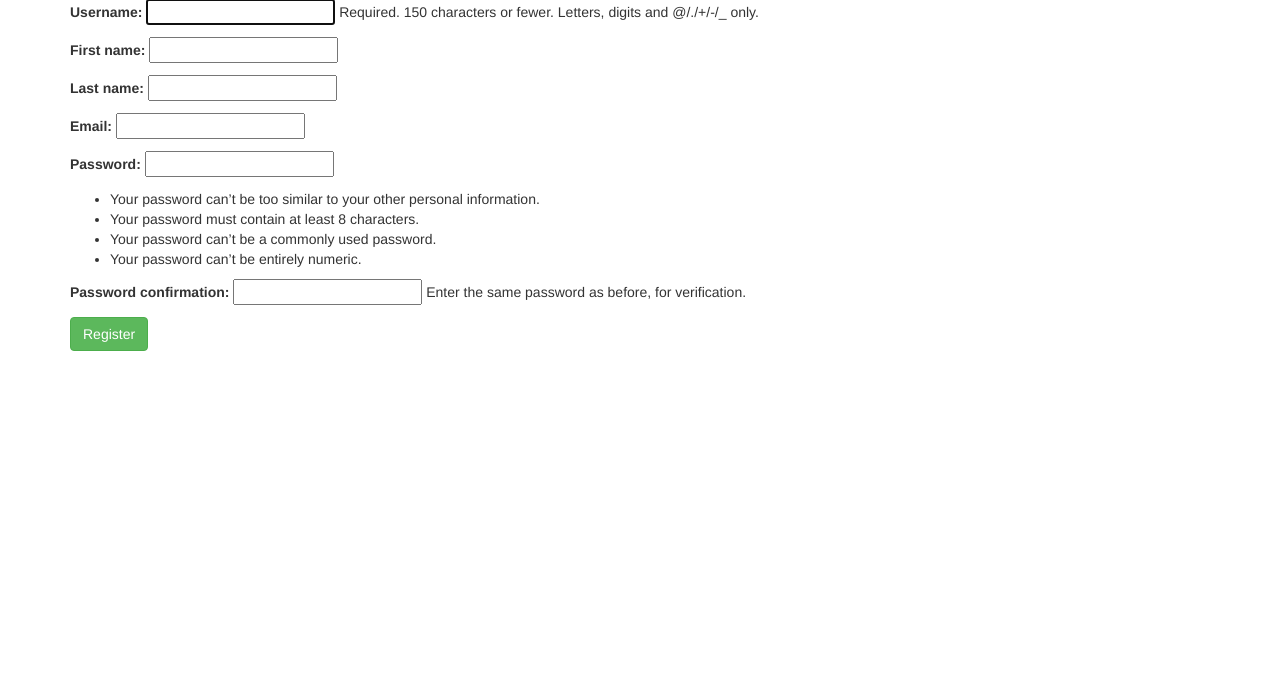
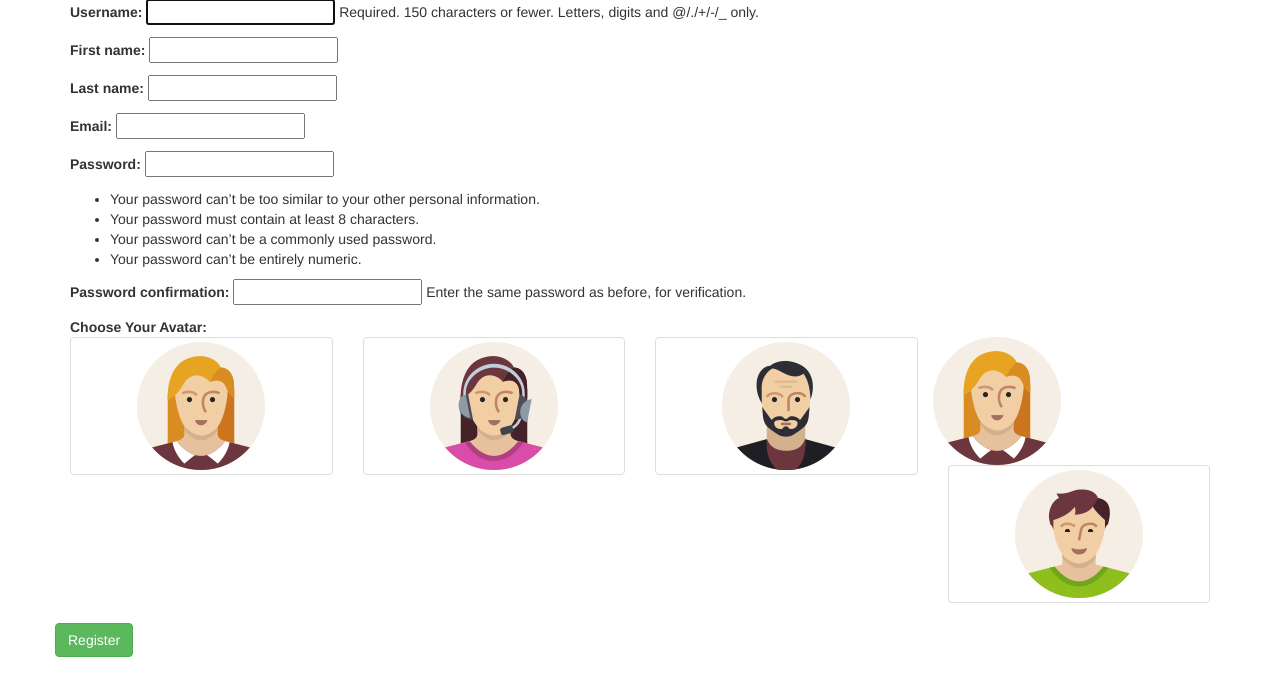
Before and after one commit to giorgited/messenger_django, a Django app: page /accounts/register/ in a window 1280 px wide. Shown: the part 73-769 px from the top of the page. Run offline with Django 3.2, Linux system fonts and the light colour scheme; some libraries are stand-ins or nearby versions.

Commit message:
read me updates and register UI changes

```diff
--- /dev/null
+++ b/accounts/static/accounts/register-style.css
@@ -0,0 +1,6 @@
+.avatar:hover {
+    outline: 2px solid black;
+}
+.avatar .selected {
+    box-shadow:0px 12px 22px 1px #333;
+}
--- a/accounts/templates/accounts/register.html
+++ b/accounts/templates/accounts/register.html
@@ -1,10 +1,30 @@
 {% extends 'not_logedin_base.html' %}
 
 {% block body%}
+{% load static %}
+<link rel="stylesheet" href="{% static 'accounts/register-style.css' %}">
+
 <div class="container ">
     <form method="post">
         {% csrf_token %} {{ form.as_p}}
+        <!-- <option
+            data-img-src="{% static 'accounts/images/avatars/girl_1.png' %}"
+            value='42'> -->
+            <b>Choose Your Avatar:</b>
+            <div class="row">
+                <div class="col-md-12">
+                        <div class="item active">
+                            <div class="row">
+                              <img src="{% static 'accounts/images/avatars/girl_1.png' %}" class="avatar" alt="Cinque Terre">
+                              <div class="col-md-3"><a href="#" class="thumbnail"><img src="{% static 'accounts/images/avatars/girl_1.png' %}" alt="Image" style="max-width:100%;"></a></div>
+                              <div class="col-md-3"><a href="#" class="thumbnail"><img src="{% static 'accounts/images/avatars/girl_2.png' %}" alt="Image" style="max-width:100%;"></a></div>
+                              <div class="col-md-3"><a href="#" class="thumbnail"><img src="{% static 'accounts/images/avatars/man_beard_avatar.png' %}" alt="Image" style="max-width:100%;"></a></div>
+                              <div class="col-md-3"><a href="#" class="thumbnail"><img src="{% static 'accounts/images/avatars/man_green_avatar.png' %}" alt="Image" style="max-width:100%;"></a></div>
+                            </div><!--.row-->
+                        </div><!--.item-->
+                </div>
         <button class="btn btn-md btn-success" type="submit" name="button">Register</button>
+
     </form>
 </div>
 {% endblock %}
--- a/accounts/templates/accounts/userInfo.html
+++ b/accounts/templates/accounts/userInfo.html
@@ -68,7 +68,6 @@ crossorigin="anonymous">
             {% csrf_token %}
             <div class="container">
                 <p>
-
                     Username: {{user.username}}<br> First Name: {{ user.first_name }}<br> Last Name: {{ user.last_name }}<br> Email: {{ user.email }}<br>
                 </p>
             </div>
```
Also changed, not shown: accounts/static/accounts/images/avatars/girl_1.png (added), accounts/static/accounts/images/avatars/girl_2.png (added), accounts/static/accounts/images/avatars/man_beard_avatar.png (added), accounts/static/accounts/images/avatars/man_green_avatar.png (added), accounts/static/accounts/images/avatars/man_orange_avatar.png (added), accounts/static/accounts/images/avatars/man_suite_avatar.png (added), 1 other file.
